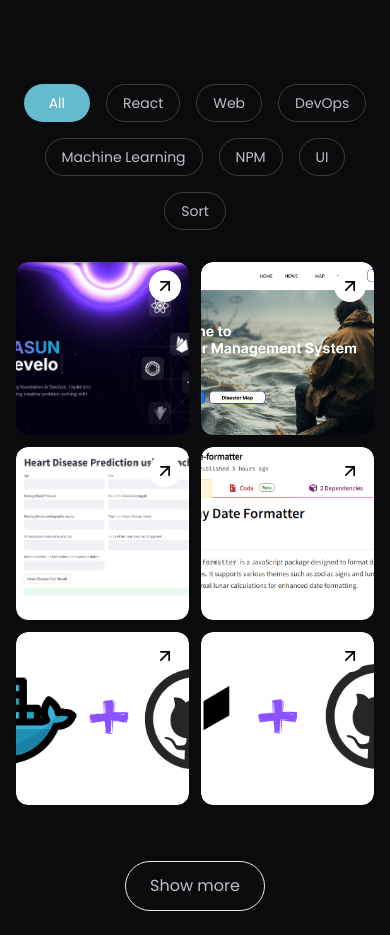
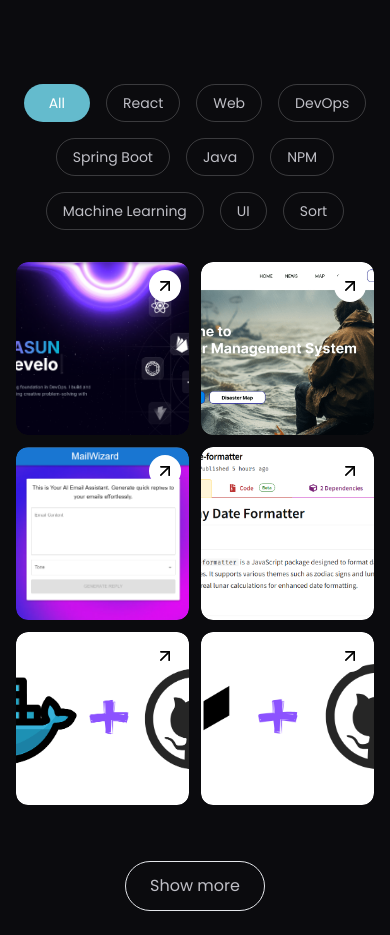
Before and after one commit to KAXUN01/My-Portfolio, a Next.js app: page / in a window 390 px wide. Shown: the part 3920-4855 px from the top of the page. Built offline with nearby package versions, Linux system fonts and the light colour scheme.

Commit message:
update projects component

```diff
--- a/src/components/projects.tsx
+++ b/src/components/projects.tsx
@@ -42,16 +42,15 @@ const dummyProjects: Project[] = [
   },
   {
     _id: "3",
-    title: "Heart Disease Prediction Machine Learning Project",
-    image: { url: "/hdp.png" },
-    techStack: ["Machine Learning", "Web"],
+    title: "Mail-Wizard : AI mail assistant",
+    image: { url: "/mail.png" },
+    techStack: ["React", "Web", "Spring Boot", "Java"],
     enabled: true,
-    githuburl:
-      "https://github.com/KAXUN01/Heart-disease-prediction-machine-leaning-project",
-    liveurl: "https://heart-disease-prediction-system-ml.streamlit.app/",
-    sequence: 3,
+    githuburl: "https://github.com/KAXUN01/Mail-Wizard",
+    liveurl: "https://github.com/KAXUN01/Mail-Wizard",
+    sequence: 1,
     description:
-      "Using Machine Learning to Understand Medical Data and Predict Heart Health: This project leverages machine learning algorithms to analyze medical data and identify factors influencing heart health By training models on a dataset of patient health metrics. This application supports early intervention and informed decision-making in healthcare.",
+      "Mail-Wizard is a powerful, user-friendly application designed to generate quick and professional email replies using google gemini API. This project comprises two parts: a Spring Boot backend and a React-based frontend, seamlessly integrated for an efficient user experience. ",
   },
   {
     _id: "4",
@@ -93,6 +92,19 @@ const dummyProjects: Project[] = [
   },
   {
     _id: "7",
+    title: "Heart Disease Prediction Machine Learning Project",
+    image: { url: "/hdp.png" },
+    techStack: ["Machine Learning", "Web"],
+    enabled: true,
+    githuburl:
+      "https://github.com/KAXUN01/Heart-disease-prediction-machine-leaning-project",
+    liveurl: "https://heart-disease-prediction-system-ml.streamlit.app/",
+    sequence: 3,
+    description:
+      "Using Machine Learning to Understand Medical Data and Predict Heart Health: This project leverages machine learning algorithms to analyze medical data and identify factors influencing heart health By training models on a dataset of patient health metrics. This application supports early intervention and informed decision-making in healthcare.",
+  },
+  {
+    _id: "8",
     title: "My dialog app UI/UX design using Figma",
     image: { url: "/mydialogapp.png" },
     techStack: ["UI"],
@@ -106,7 +118,7 @@ const dummyProjects: Project[] = [
       "A comprehensive UI/UX redesign project for the My Dialog mobile app, Sri Lanka's leading telecommunications service provider. The redesign focuses on modernizing the user interface while improving accessibility and user experience. Key features include a streamlined dashboard for quick access to account information, simplified bill payments and reload options, an intuitive data usage tracker, and a redesigned rewards system. The project demonstrates modern design principles with a clean, minimalist aesthetic, consistent typography, and a carefully chosen color palette that aligns with the Dialog brand identity.",
   },
   {
-    _id: "8",
+    _id: "9",
     title: "Crypto exchange website UI/UX design using Figma",
     image: { url: "/crypto.png" },
     techStack: ["UI"],
@@ -150,7 +162,7 @@ const ProjectContainer = () => {
 
   const isMobile = useMediaQuery("(max-width: 768px)");
 
-  const numProjectToShow = isMobile ? 6 : 8;
+  const numProjectToShow = isMobile ? 6 : 6;
 
   return (
     <AnimatePresence>
```
Also changed, not shown: public/mail.png (added).
